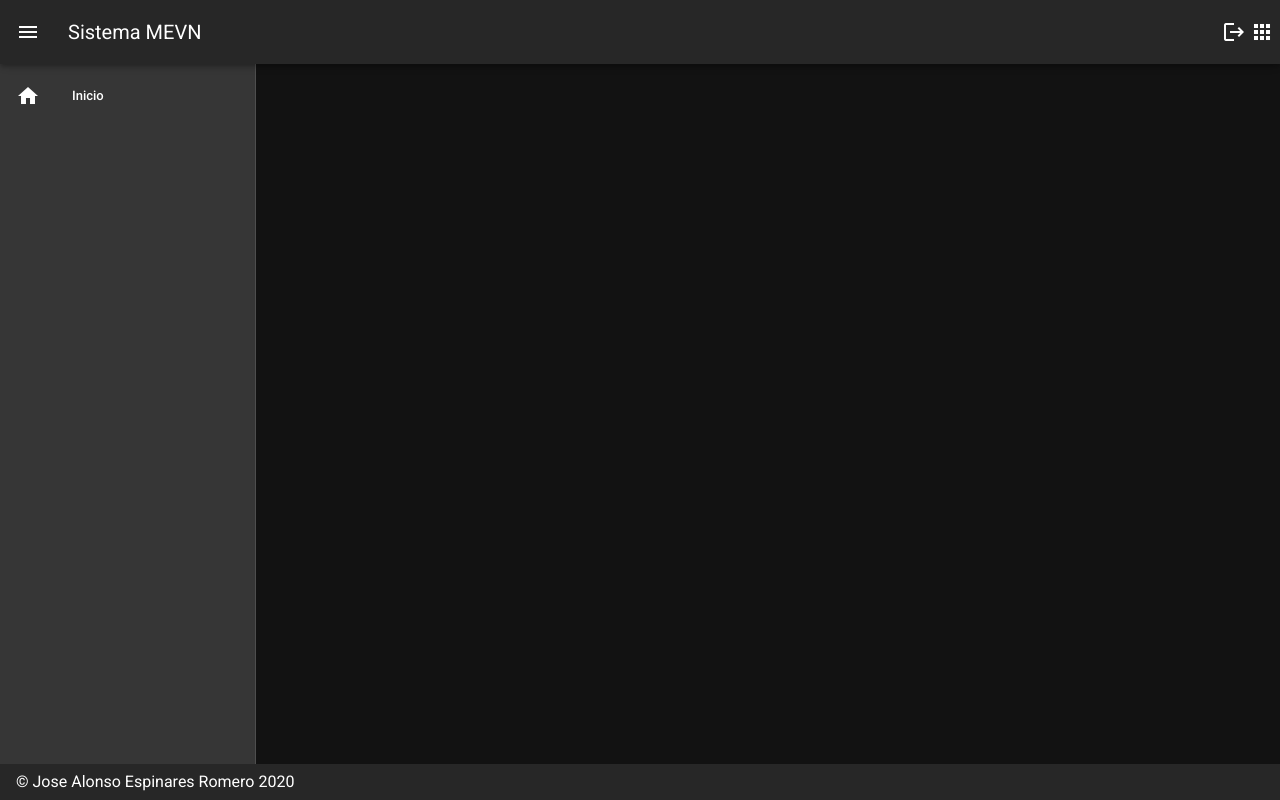
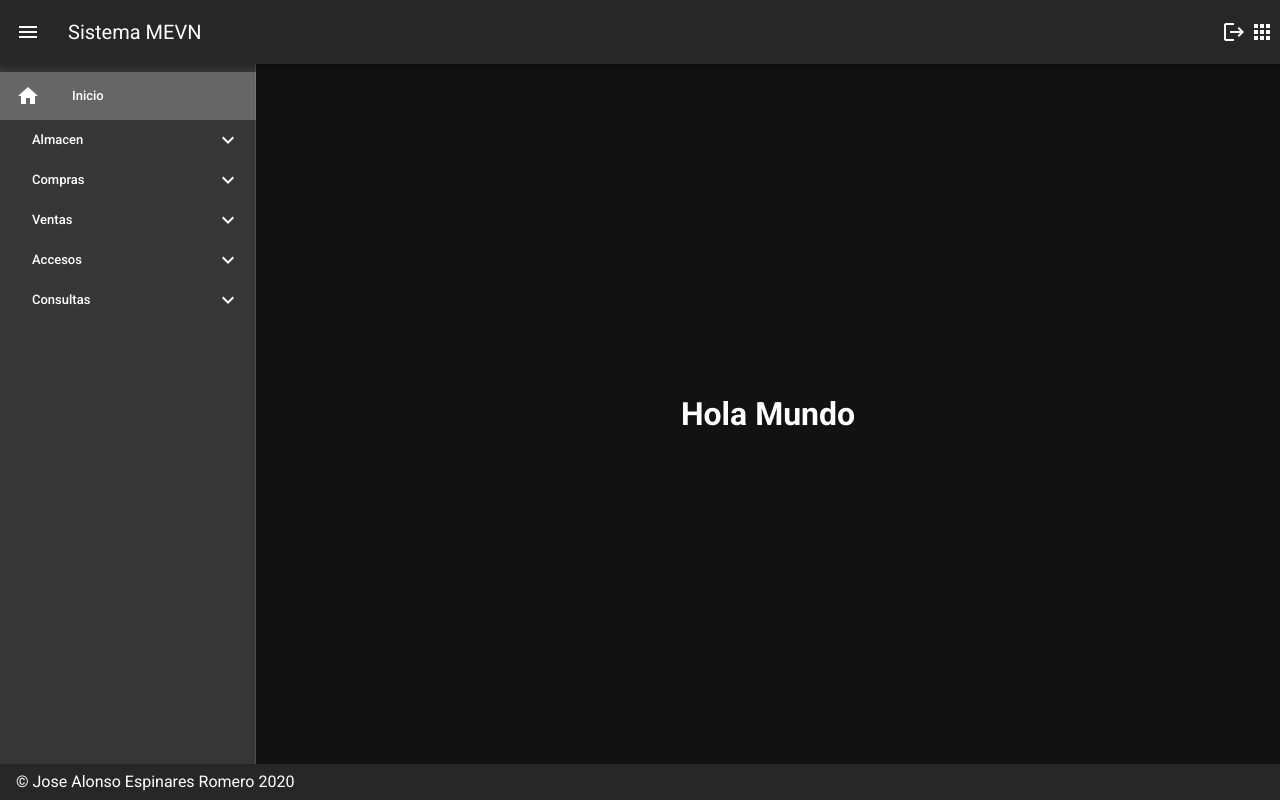
Before and after one commit to JAlonsoER96/front, a Vue app: page /categorias in a window 1280 px wide. Built offline with nearby package versions, Linux system fonts and the light colour scheme.

Commit message:
Implementación de rutas

```diff
--- a/src/App.vue
+++ b/src/App.vue
@@ -3,12 +3,126 @@
     <v-navigation-drawer v-model="drawer" :clipped="$vuetify.breakpoint.lgAndUp" app>
       <v-list dense>
         <template>
-          <v-list-item>
+          <v-list-item :to="{name:'Home'}">
             <v-list-item-action>
               <v-icon>home</v-icon>
             </v-list-item-action>
             <v-list-item-title>Inicio</v-list-item-title>
           </v-list-item>
+        </template>
+        <template>
+          <!--Almacen-->
+          <v-list-group>
+            <v-list-item slot="activator">
+              <v-list-item-content>
+                <v-list-item-title>Almacen</v-list-item-title>
+              </v-list-item-content>
+            </v-list-item>
+            <v-list-item :to="{name:'Categoria'}">
+              <v-list-item-action>
+                <v-icon>table_chart</v-icon>
+              </v-list-item-action>
+              <v-list-item-content>
+                <v-list-item-title>Categorias</v-list-item-title>
+              </v-list-item-content>
+            </v-list-item>
+            <v-list-item :to="{name:''}">
+              <v-list-item-action>
+                <v-icon>table_chart</v-icon>
+              </v-list-item-action>
+              <v-list-item-content>
+                <v-list-item-title>Articulos</v-list-item-title>
+              </v-list-item-content>
+            </v-list-item>
+          </v-list-group>
+          <!--Compras-->
+          <v-list-group>
+            <v-list-item slot="activator">
+              <v-list-item-content>
+                <v-list-item-title>Compras</v-list-item-title>
+              </v-list-item-content>
+            </v-list-item>
+            <v-list-item :to="{name:''}">
+              <v-list-item-action>
+                <v-icon>table_chart</v-icon>
+              </v-list-item-action>
+              <v-list-item-content>
+                <v-list-item-title>Ingresos</v-list-item-title>
+              </v-list-item-content>
+            </v-list-item>
+            <v-list-item :to="{name:''}">
+              <v-list-item-action>
+                <v-icon>table_chart</v-icon>
+              </v-list-item-action>
+              <v-list-item-content>
+                <v-list-item-title>Proveedores</v-list-item-title>
+              </v-list-item-content>
+            </v-list-item>
+          </v-list-group>
+          <!--Ventas-->
+          <v-list-group>
+            <v-list-item slot="activator">
+              <v-list-item-content>
+                <v-list-item-title>Ventas</v-list-item-title>
+              </v-list-item-content>
+            </v-list-item>
+            <v-list-item :to="{name:''}">
+              <v-list-item-action background-color="transparent">
+                <v-icon>table_chart</v-icon>
+              </v-list-item-action>
+              <v-list-item-content>
+                <v-list-item-title>Ventas</v-list-item-title>
+              </v-list-item-content>
+            </v-list-item>
+            <v-list-item :to="{name:''}">
+              <v-list-item-action>
+                <v-icon>table_chart</v-icon>
+              </v-list-item-action>
+              <v-list-item-content>
+                <v-list-item-title>Clientes</v-list-item-title>
+              </v-list-item-content>
+            </v-list-item>
+          </v-list-group>
+          <!--Menú accesos-->
+          <v-list-group>
+            <v-list-item slot="activator">
+              <v-list-item-content>
+                <v-list-item-title>Accesos</v-list-item-title>
+              </v-list-item-content>
+            </v-list-item>
+            <v-list-item :to="{name:'usuario'}">
+              <v-list-item-action>
+                <v-icon>table_chart</v-icon>
+              </v-list-item-action>
+              <v-list-item-content>
+                <v-list-item-title>Usuarios</v-list-item-title>
+              </v-list-item-content>
+            </v-list-item>
+          </v-list-group>
+          <!--Consultas-->
+          <v-list-group>
+            <v-list-item slot="activator">
+              <v-list-item-content>
+                <v-list-item-title>Consultas</v-list-item-title>
+              </v-list-item-content>
+            </v-list-item>
+            <v-list-item :to="{name:''}">
+              <v-list-item-action>
+                <v-icon>table_chart</v-icon>
+              </v-list-item-action>
+              <v-list-item-content>
+                <v-list-item-title>Consulta Ingresos</v-list-item-title>
+              </v-list-item-content>
+            </v-list-item>
+            <v-list-item :to="{name:''}">
+              <v-list-item-action>
+                <v-icon>table_chart</v-icon>
+              </v-list-item-action>
+              <v-list-item-content>
+                <v-list-item-title>Consulta Ventas</v-list-item-title>
+              </v-list-item-content>
+            </v-list-item>
+          </v-list-group>
         </template>
       </v-list>
     </v-navigation-drawer>
--- /dev/null
+++ b/src/components/Categoria.vue
@@ -0,0 +1,3 @@
+<template>
+  <h1>Hola Mundo</h1>
+</template>
--- a/src/router/index.js
+++ b/src/router/index.js
@@ -1,6 +1,7 @@
 import Vue from 'vue'
 import VueRouter from 'vue-router'
 import Home from '../views/Home.vue'
+import Categoria from '../components/Categoria.vue'
 
 Vue.use(VueRouter)
 
@@ -17,6 +18,11 @@ Vue.use(VueRouter)
     // this generates a separate chunk (about.[hash].js) for this route
     // which is lazy-loaded when the route is visited.
     component: () => import(/* webpackChunkName: "about" */ '../views/About.vue')
+  },
+  {
+      path: '/categorias',
+      name: 'Categoria',
+      component: Categoria
   }
 ]
 
```
